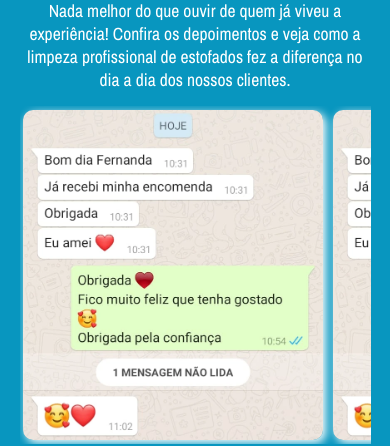
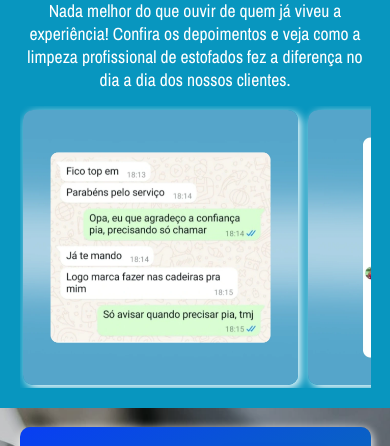
Before and after one commit to VictorOdarp/site__MasterClean, a website: page index.html in a window 390 px wide. Shown: the part 6004-6450 px from the top of the page. Drawn offline with nearby package versions, Linux system fonts and the light colour scheme.

Commit message:
Atualizando os depoimentos

```diff
--- a/index.html
+++ b/index.html
@@ -245,12 +245,10 @@
                 <p>Nada melhor do que ouvir de quem já viveu a experiência! Confira os depoimentos e veja como a limpeza profissional de estofados fez a diferença no dia a dia dos nossos clientes.</p>
             </div>
             <div class="container__depoimentos">
-                <img src="/assets/imagens/depoimentoteste.webp" alt="Depoimento de cliente satisfeito">
-                <img src="/assets/imagens/depoimentoteste.webp" alt="Depoimento de cliente satisfeito">
-                <img src="/assets/imagens/depoimentoteste.webp" alt="Depoimento de cliente satisfeito">
-                <img src="/assets/imagens/depoimentoteste.webp" alt="Depoimento de cliente satisfeito">
-                <img src="/assets/imagens/depoimentoteste.webp" alt="Depoimento de cliente satisfeito">
-                <img src="/assets/imagens/depoimentoteste.webp" alt="Depoimento de cliente satisfeito">
+                <img src="/assets/imagens/depoimento1.webp" alt="Depoimento de cliente satisfeito">
+                <img src="/assets/imagens/depoimento2.webp" alt="Depoimento de cliente satisfeito">
+                <img src="/assets/imagens/depoimento3.webp" alt="Depoimento de cliente satisfeito">
+                <img src="/assets/imagens/depoimento4.webp" alt="Depoimento de cliente satisfeito">
             </div>
         </section>
     </main>
--- a/style.css
+++ b/style.css
@@ -364,11 +364,11 @@ p{
 }
 
 .container__depoimentos img{
-    width: 300px;
+    width: 30%;
     height: auto;
     flex-shrink: 0;
+    border-radius: 10px;
     box-shadow: 3px 3px 10px white;
-    border-radius: 10px;
 }
 
 .sobrenos{
@@ -613,6 +613,10 @@ i{
         width: 20%;
     }
 
+    .container__depoimentos img{
+        width: 40%;
+    }
+
     .sobrenos__container__texto{
         padding: 2%;
         width: 80%;
@@ -793,6 +797,10 @@ i{
         padding: 1%;
     }
 
+    .container__depoimentos img{
+        width: 40%;
+    }
+
     .sobrenos{
         padding: 5% 10%;
     }
@@ -1014,6 +1022,10 @@ i{
         padding: 1%;
     }
 
+    .container__depoimentos img{
+        width: 40%;
+    }
+
     .sobrenos{
         padding: 5% 0%;
     }
@@ -1231,6 +1243,10 @@ i{
         padding: 1%;
     }
 
+    .container__depoimentos img{
+        width: 50%;
+    }
+
     .sobrenos{
         padding: 5% 10%;
     }
@@ -1442,6 +1458,10 @@ i{
         flex-direction: row;
     }
 
+    .container__depoimentos img{
+        width: 80%;
+    }
+
     .sobrenos{
         padding: 5% 5%;
     }
```
Also changed, not shown: assets/imagens/depoimento1.webp (added), assets/imagens/depoimento2.webp (added), assets/imagens/depoimento3.webp (added), assets/imagens/depoimento4.webp (added), assets/imagens/depoimentoteste.webp (deleted).
